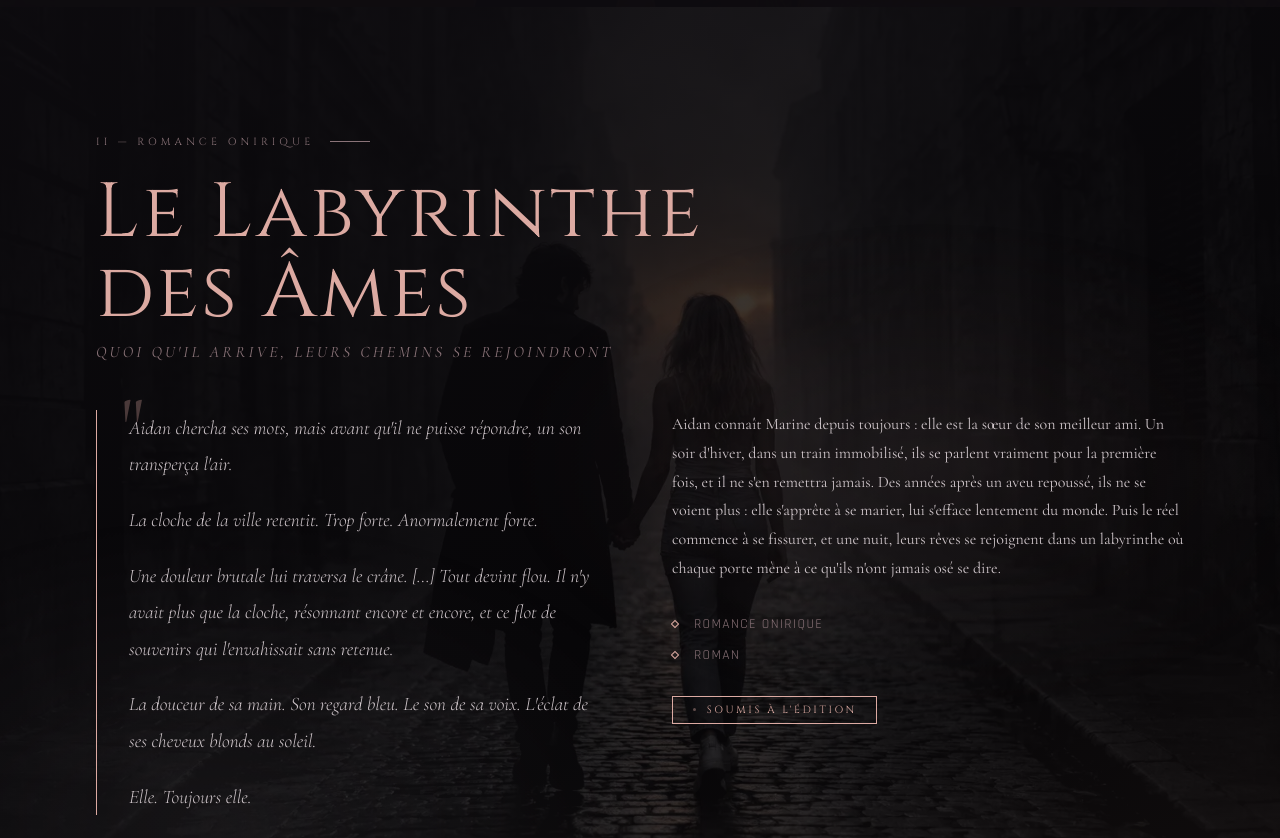
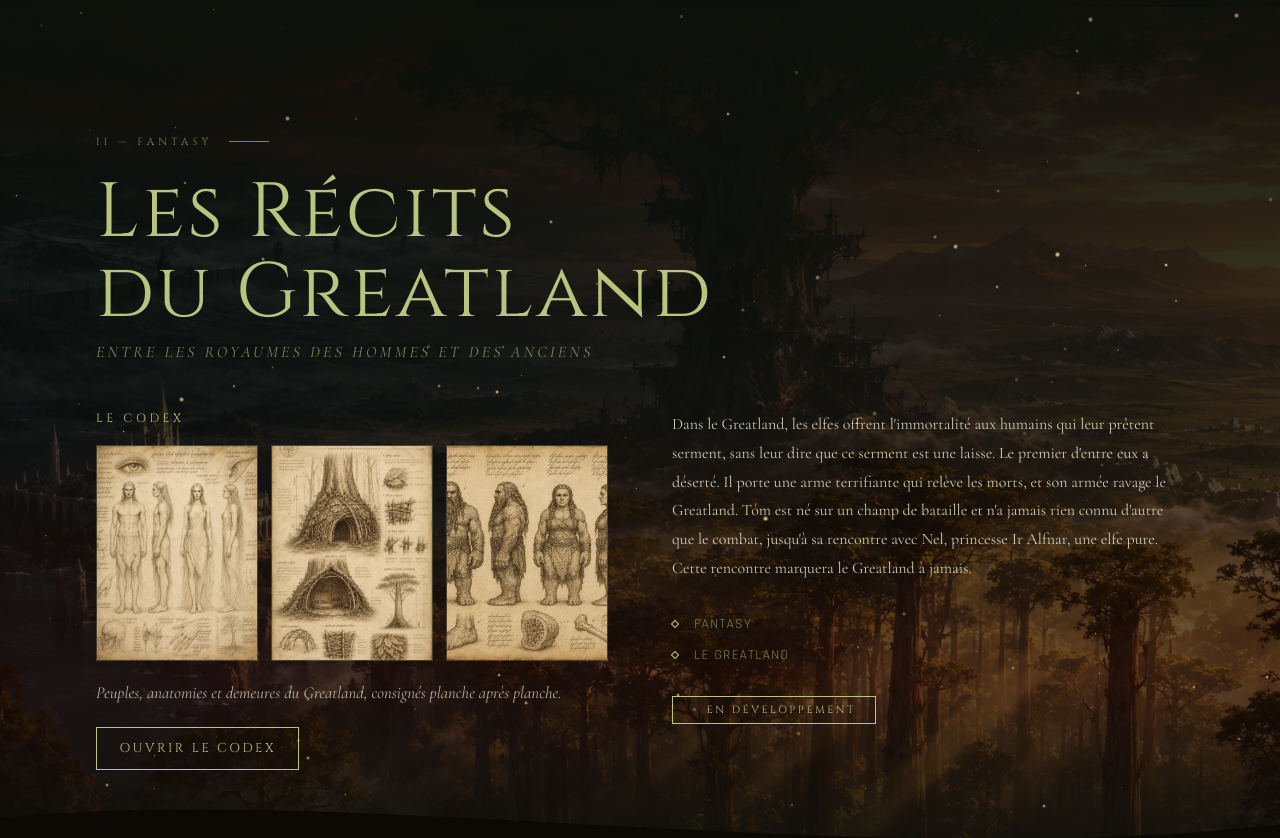
Before and after one commit to anotherj4ck/auteur, a plain HTML site: page index.html in a window 1280 px wide. Shown: the part 1960-2798 px from the top of the page. Drawn offline with nearby package versions, Linux system fonts and the light colour scheme.

Commit message:
Retrait de la section Le Labyrinthe des Âmes
Co-Authored-By: Claude Opus 5.5 <noreply@anthropic.com>

```diff
--- a/galeries.js
+++ b/galeries.js
@@ -69,21 +69,5 @@ window.GALERIES = {
       traits: ["Rêveur", "Dévoué", "Prometteur"],
       alt: "Un garçon souriant, des livres sous le bras, dans un jardin à fontaine devant un bâtiment classique."
     }
-  ],
-  labyrinthe: [
-    {
-      mini: "assets/labyrinthe/perso-1-mini.webp",
-      grande: "assets/labyrinthe/perso-1.webp",
-      nom: "Aidan",
-      legende: "",
-      alt: "Un homme brun en long manteau noir marche seul sur un trottoir, au coucher du soleil."
-    },
-    {
-      mini: "assets/labyrinthe/perso-2-mini.webp",
-      grande: "assets/labyrinthe/perso-2.webp",
-      nom: "Marine",
-      legende: "",
-      alt: "Une jeune femme aux longs cheveux blonds et aux yeux bleus, assise au soleil dans une rue de pierre."
-    }
   ]
 };
--- a/index.html
+++ b/index.html
@@ -315,46 +315,6 @@
         rgba(212,130,10,0.1) 100%);
     }
     #ankoria { --accent: #d4820a; --dim: #8a5a0a; }
-
-    /* ===== LE LABYRINTHE DES ÂMES ===== */
-    /* Fiction onirique : gris de brume, lueur rose d'aube, brouillard qui dérive */
-    #labyrinthe {
-      --accent: #dcaaa2;
-      --dim: #8a7378;
-      --lab-text: rgba(232,222,226,0.88);
-      background: #0e0c10;
-    }
-    #labyrinthe .universe-bg {
-      background-image: url('assets/labyrinthe.webp');
-      filter: brightness(0.5) saturate(0.85) contrast(1.05);
-    }
-    #labyrinthe .universe-overlay {
-      background: linear-gradient(160deg,
-        rgba(14,12,16,0.86) 0%,
-        rgba(14,12,16,0.45) 55%,
-        rgba(220,170,162,0.12) 100%);
-    }
-    #labyrinthe .universe-number,
-    #labyrinthe .universe-subtitle,
-    #labyrinthe .meta-item { color: var(--dim); }
-    #labyrinthe .universe-extract p,
-    #labyrinthe .universe-description { color: var(--lab-text); }
-    #labyrinthe .extract-break { margin-top: 1.2rem; }
-    .mist {
-      position: absolute;
-      inset: -20%;
-      z-index: 1;
-      pointer-events: none;
-      background:
-        radial-gradient(ellipse 40% 25% at 30% 60%, rgba(232,222,226,0.07), transparent 70%),
-        radial-gradient(ellipse 35% 20% at 70% 40%, rgba(220,170,162,0.06), transparent 70%),
-        radial-gradient(ellipse 50% 30% at 50% 85%, rgba(232,222,226,0.05), transparent 70%);
-      animation: drift 38s ease-in-out infinite alternate;
-    }
-    @keyframes drift {
-      from { transform: translate3d(-4%, 0, 0); }
-      to   { transform: translate3d(4%, -3%, 0); }
-    }
 
     /* CONTENU UNIVERS */
     .universe-content {
@@ -784,7 +744,7 @@
       html { scroll-behavior: auto; }
       .reveal { opacity: 1; transform: none; transition: none; }
       .hero-eyebrow, .hero-name, .hero-divider, .hero-tagline, .hero-scroll { animation: none; opacity: 1; }
-      .star, .status-dot, .scroll-line, .mist { animation: none; }
+      .star, .status-dot, .scroll-line { animation: none; }
     }
   </style>
 </head>
@@ -798,7 +758,6 @@
     <a href="#hero" class="nav-name">anotherj4ck</a>
     <ul class="nav-links">
       <li><a href="#ascendant">Ascendant</a></li>
-      <li><a href="#labyrinthe">Le Labyrinthe des Âmes</a></li>
       <li><a href="#greatland">Les Récits du Greatland</a></li>
       <li><a href="#ankoria">Ankoria 2099</a></li>
     </ul>
@@ -852,46 +811,7 @@
       </section>
     </div>
     <svg class="universe-transition" viewBox="0 0 1440 120" preserveAspectRatio="none">
-      <path d="M0,0 C360,120 1080,0 1440,80 L1440,120 L0,120 Z" fill="#0e0c10" opacity="0.95"/>
-    </svg>
-  </section>
-
-  <!-- LE LABYRINTHE DES ÂMES -->
-  <section class="universe" id="labyrinthe">
-    <div class="universe-bg"></div>
-    <div class="universe-overlay"></div>
-    <div class="mist" aria-hidden="true"></div>
-    <div class="universe-content">
-      <div class="universe-number reveal">II — Romance onirique</div>
-      <h2 class="universe-title reveal reveal-delay-1">Le Labyrinthe<br>des Âmes</h2>
-      <p class="universe-subtitle reveal reveal-delay-2">Quoi qu'il arrive, leurs chemins se rejoindront</p>
-      <div class="universe-body">
-        <div class="universe-extract reveal reveal-delay-2">
-          <p>Aidan chercha ses mots, mais avant qu'il ne puisse répondre, un son transperça l'air.</p>
-          <p class="extract-break">La cloche de la ville retentit. Trop forte. Anormalement forte.</p>
-          <p class="extract-break">Une douleur brutale lui traversa le crâne. […] Tout devint flou. Il n'y avait plus que la cloche, résonnant encore et encore, et ce flot de souvenirs qui l'envahissait sans retenue.</p>
-          <p class="extract-break">La douceur de sa main. Son regard bleu. Le son de sa voix. L'éclat de ses cheveux blonds au soleil.</p>
-          <p class="extract-break">Elle. Toujours elle.</p>
-        </div>
-        <div class="universe-info reveal reveal-delay-3">
-          <p class="universe-description">Aidan connaît Marine depuis toujours : elle est la sœur de son meilleur ami. Un soir d'hiver, dans un train immobilisé, ils se parlent vraiment pour la première fois, et il ne s'en remettra jamais. Des années après un aveu repoussé, ils ne se voient plus : elle s'apprête à se marier, lui s'efface lentement du monde. Puis le réel commence à se fissurer, et une nuit, leurs rêves se rejoignent dans un labyrinthe où chaque porte mène à ce qu'ils n'ont jamais osé se dire.</p>
-          <div class="universe-meta">
-            <div class="meta-item">Romance onirique</div>
-            <div class="meta-item">Roman</div>
-          </div>
-          <div class="universe-status">
-            <div class="status-dot"></div>
-            Soumis à l'édition
-          </div>
-        </div>
-      </div>
-      <section class="gallery reveal" aria-label="Personnages du Labyrinthe des Âmes">
-        <h3 class="gallery-title">Personnages</h3>
-        <ul class="gallery-grid" data-galerie="labyrinthe"></ul>
-      </section>
-    </div>
-    <svg class="universe-transition" viewBox="0 0 1440 120" preserveAspectRatio="none" aria-hidden="true">
-      <path d="M0,30 C420,110 1020,0 1440,70 L1440,120 L0,120 Z" fill="#0d110b" opacity="0.97"/>
+      <path d="M0,0 C360,120 1080,0 1440,80 L1440,120 L0,120 Z" fill="#0d110b" opacity="0.95"/>
     </svg>
   </section>
 
@@ -901,7 +821,7 @@
     <div class="universe-overlay"></div>
     <div class="stars-container" id="stars"></div>
     <div class="universe-content">
-      <div class="universe-number reveal">III — Fantasy</div>
+      <div class="universe-number reveal">II — Fantasy</div>
       <h2 class="universe-title reveal reveal-delay-1">Les Récits<br>du Greatland</h2>
       <p class="universe-subtitle reveal reveal-delay-2">Entre les royaumes des hommes et des anciens</p>
       <div class="universe-body">
@@ -939,7 +859,7 @@
     <div class="universe-overlay"></div>
     <div class="grid-overlay"></div>
     <div class="universe-content">
-      <div class="universe-number reveal" style="color: #8a5a0a;">IV — Science-Fiction</div>
+      <div class="universe-number reveal" style="color: #8a5a0a;">III — Science-Fiction</div>
       <h2 class="universe-title reveal reveal-delay-1" style="color: #d4820a;">Ankoria 2099</h2>
       <p class="universe-subtitle reveal reveal-delay-2" style="color: #8a5a0a;">La Cité Mondiale. L'ordre parfait. Le mensonge total.</p>
       <div class="universe-body">
```
Also changed, not shown: assets/labyrinthe.webp (deleted), assets/labyrinthe/perso-1-mini.webp (deleted), assets/labyrinthe/perso-1.webp (deleted), assets/labyrinthe/perso-2-mini.webp (deleted), assets/labyrinthe/perso-2.webp (deleted).
